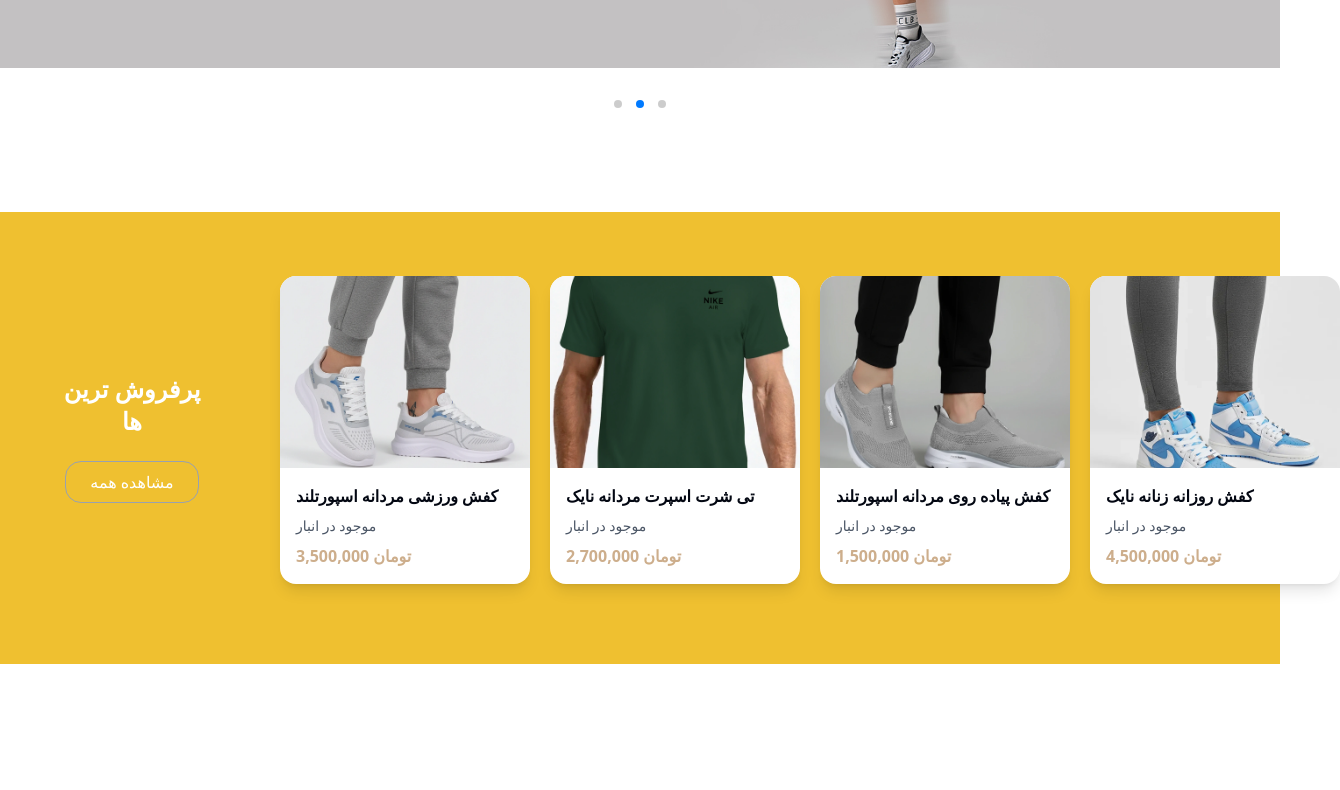
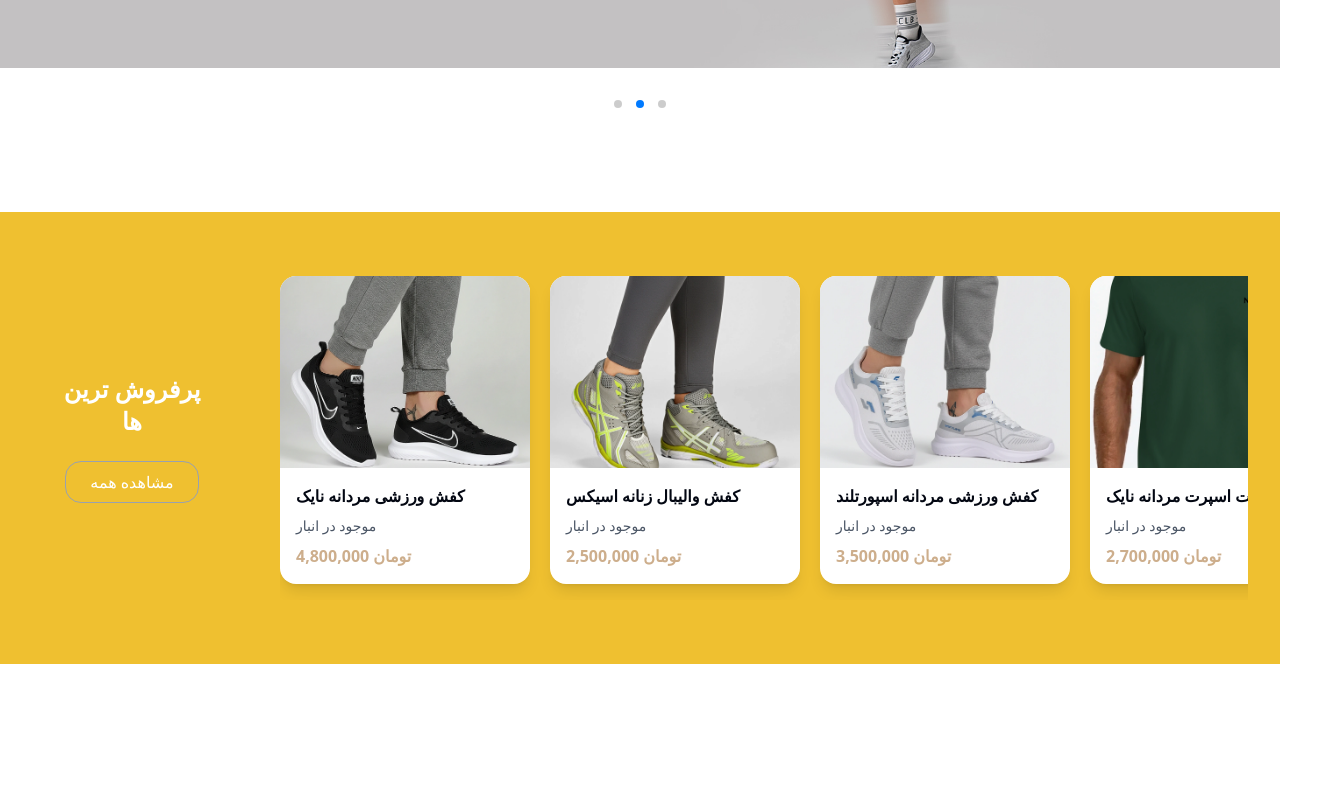
Before and after one commit to Ftm-brbri/final-project, a Next.js app: page / in a window 1280 px wide. Shown: the part 567-1357 px from the top of the page, 1340 px wide, since content can reach past the window. Built offline with nearby package versions, Linux system fonts and the light colour scheme.

Commit message:
feat :  update category and most saled

```diff
--- a/src/components/products/customswiper.tsx
+++ b/src/components/products/customswiper.tsx
@@ -10,6 +10,7 @@
   return (
     <div className="relative pb-16">
       <Swiper
+        dir="ltr"
         className="hero-swiper"
         modules={[Pagination, Autoplay]}
         pagination={{
--- a/src/components/products/most-saled.tsx
+++ b/src/components/products/most-saled.tsx
@@ -12,7 +12,35 @@
             </button>
           </div>
 
-          <div className="flex overflow-x-auto lg:overflow-visible gap-5 pb-4 w-full snap-x">
+          <div className="flex overflow-x-auto overflow-visible gap-5 pb-4 w-full snap-x">
+            <div className="bg-white min-w-[220px] sm:min-w-[250px] flex-shrink-0 snap-center rounded-2xl cursor-pointer hover:-translate-y-2 transition-transform duration-300 overflow-hidden shadow-lg">
+              <img
+                className="h-48 w-full object-cover"
+                src="/image/pro_56532_558.webp"
+                alt="DK.1.12689-5"
+              />
+              <div className="p-4 flex flex-col gap-2">
+                <p className="text-gray-950 font-semibold truncate">
+             کفش ورزشی مردانه نایک
+                </p>
+                <p className="text-gray-600 text-sm">موجود در انبار</p>
+                <p className="text-[#CDAE8C] font-bold">4,800,000 تومان</p>
+              </div>
+            </div>
+            <div className="bg-white min-w-[220px] sm:min-w-[250px] flex-shrink-0 snap-center rounded-2xl cursor-pointer hover:-translate-y-2 transition-transform duration-300 overflow-hidden shadow-lg">
+              <img
+                className="h-48 w-full object-cover"
+                src="/image/pro_61092_558.webp"
+                alt="DK.1.12689-5"
+              />
+              <div className="p-4 flex flex-col gap-2">
+                <p className="text-gray-950 font-semibold truncate">
+                 کفش والیبال زنانه اسیکس
+                </p>
+                <p className="text-gray-600 text-sm">موجود در انبار</p>
+                <p className="text-[#CDAE8C] font-bold">2,500,000 تومان</p>
+              </div>
+            </div>
             <div className="bg-white min-w-[220px] sm:min-w-[250px] flex-shrink-0 snap-center rounded-2xl cursor-pointer hover:-translate-y-2 transition-transform duration-300 overflow-hidden shadow-lg">
               <img
                 className="h-48 w-full object-cover"
@@ -51,7 +79,7 @@
               />
               <div className="p-4 flex flex-col gap-2">
                 <p className="text-gray-950 font-semibold truncate">
-                 کفش پیاده روی مردانه اسپورتلند
+                  کفش پیاده روی مردانه اسپورتلند
                 </p>
                 <p className="text-gray-600 text-sm">موجود در انبار</p>
                 <p className="text-[#CDAE8C] font-bold">1,500,000 تومان</p>
@@ -66,10 +94,10 @@
               />
               <div className="p-4 flex flex-col gap-2">
                 <p className="text-gray-950 font-semibold truncate">
-                 کفش روزانه زنانه نایک
+                  کفش روزانه زنانه نایک
                 </p>
                 <p className="text-gray-600 text-sm">موجود در انبار</p>
-                <p className="text-[#CDAE8C] font-bold">4,500,000 تومان</p>
+                <p className="text-[#CDAE8C] font-bold">3,700,000 تومان</p>
               </div>
             </div>
           </div>
```
Also changed, not shown: public/image/pro_61092_558.webp (added).
